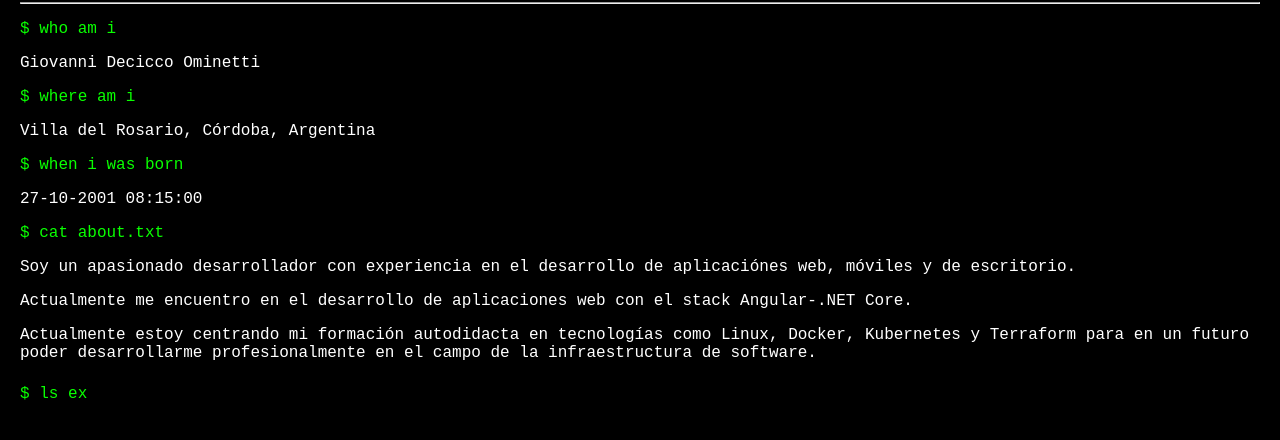
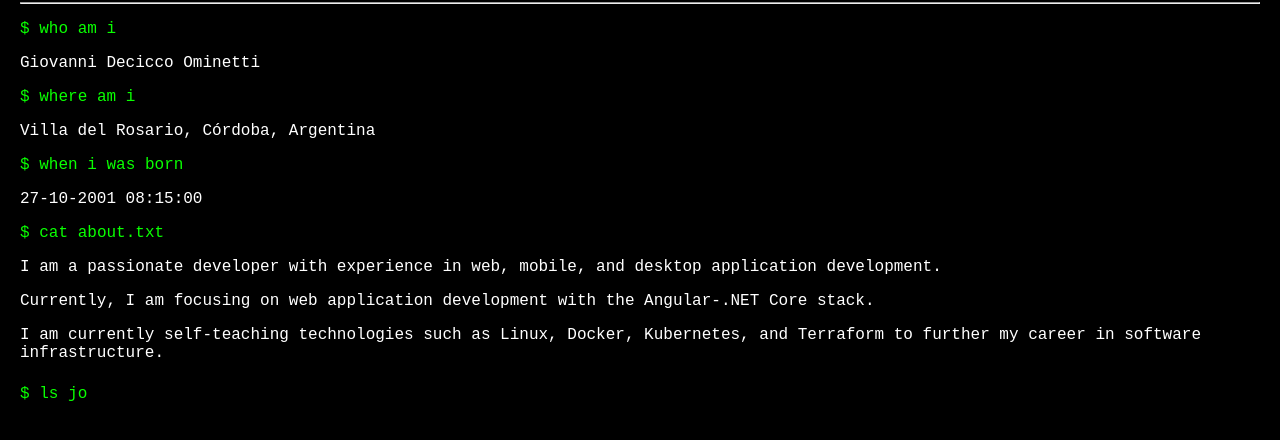
Before and after one commit to gio-decicco/gio-decicco.github.io, a plain HTML site: page index.html in a window 1280 px wide. Shown: the part 98-538 px from the top of the page. Drawn offline with Linux system fonts and the light colour scheme.

Commit message:
Update index.html

```diff
--- a/index.html
+++ b/index.html
@@ -57,76 +57,73 @@
     { command: "who am i", output: "Giovanni Decicco Ominetti" },
     { command: "where am i", output: "Villa del Rosario, Córdoba, Argentina" },
     { command: "when i was born", output: "27-10-2001 08:15:00" },
-            { command: "cat about.txt", output: "<p>Soy un apasionado desarrollador con experiencia en el desarrollo de aplicaciónes web, móviles y de escritorio.</p>" +
-
-                "<p>Actualmente me encuentro en el desarrollo de aplicaciones web con el stack Angular-.NET Core.</p>" +
-
-                "<p>Actualmente estoy centrando mi formación autodidacta en tecnologías como Linux, Docker, Kubernetes y Terraform para en un futuro poder desarrollarme profesionalmente en el campo de la infraestructura de software.</p>"
-
+    { command: "cat about.txt", output: "<p>I am a passionate developer with experience in web, mobile, and desktop application development.</p>" +
+        "<p>Currently, I am focusing on web application development with the Angular-.NET Core stack.</p>" +
+        "<p>I am currently self-teaching technologies such as Linux, Docker, Kubernetes, and Terraform to further my career in software infrastructure.</p>"
     },
-            { command: "ls experiencia-laboral/", output: "evoltis/  coovilros/  banco-roela-sa/" },
+    { command: "ls job-history/", output: "evoltis/  coovilros/  banco-roela-sa/" },
     {
-                command: "cat evoltis/descripcion.txt",
+        command: "cat evoltis/description.txt",
         output: `
         <div class='experience-box'>
-                    <strong>Full-Stack Ssr Developer (Noviembre 2024 - Actualidad)</strong>
+            <strong>Full-Stack Ssr Developer (November 2024 - Today)</strong>
             <ul>
-                        <li>Desarrollo de aplicaciones web con el stack Angular-.NET Core.</li>
-                        <li>Mantenimiento de bases de datos en MySQL.</li>
+                <li>Web application development with the Angular-.NET Core stack.</li>
+                <li>Database maintenance in MySQL.</li>
             </ul>
 
-                    <p>Tecnologías destacadas</p>
+            <p>Featured Technologies</p>
             <ul>
-                        <li>Frontend: Angular con complementos como NX, PrimeNG, Ngrx.</li>
-                        <li>Backend: .NET Core y Entity Framework Core con patrones como: Strategy, Factory, Inyección de dependencias, Clean Architecture.</li>
-                        <li>Gestiones: Ecosistema Office, Jira, Bitbucket.</li>
+                <li>Frontend: Angular with tools like NX, PrimeNG, Ngrx.</li>
+                <li>Backend: .NET Core and Entity Framework Core with patterns like: Strategy, Factory, Dependency Injection, Clean Architecture.</li>
+                <li>Management: Office Ecosystem, Jira, Bitbucket.</li>
             </ul>
         </div>`
     },
     {
-                command: "cat coovilros/descripcion.txt",
+        command: "cat coovilros/description.txt",
         output: `
         <div class='experience-box'>
-                    <strong>Full-Stack Developer (Mayo 2024 - Noviembre 2024)</strong>
+            <strong>Full-Stack Developer (May 2024 - November 2024)</strong>
             <ul>
-                        <li>Desarrollo de aplicaciones web, móviles (Android) y escritorio (Multiplataforma).</li>
-                        <li>Mantenimiento de bases de datos SQL Server y PostgreSQL.</li>
+                <li>Development of web, mobile (Android), and desktop (Multiplatform) applications.</li>
+                <li>Database maintenance in SQL Server and PostgreSQL.</li>
             </ul>
 
-                    <p>Tecnologías destacadas</p>
+            <p>Featured Technologies</p>
             <ul>
-                        <li>Frontend: Angular con Ngrx, Kotlin y Java, Lazarus Forms</li>
-                        <li>Backend: .NET Core y Entity Framework Core.</li>
-                        <li>Gestiones: Ecosistema Google, MantisBT, Github y SVN.</li>
+                <li>Frontend: Angular with Ngrx, Kotlin and Java, Lazarus Forms</li>
+                <li>Backend: .NET Core and Entity Framework Core.</li>
+                <li>Management: Google Ecosystem, MantisBT, Github, and SVN.</li>
             </ul>
         </div>`
     },
     {
-                command: "cat banco-roela-sa/descripcion.txt",
+        command: "cat banco-roela-sa/description.txt",
         output: `
         <div class='experience-box'>
-                    <strong>QA Tester (Abril 2023 - Diciembre 2023)</strong>
+            <strong>QA Tester (April 2023 - December 2023)</strong>
             <ul>
-                        <li>Pruebas manuales y automatizadas.</li>
-                        <li>Reportes de errores y seguimiento.</li>
-                        <li>Validación de requisitos de software.</li>
+                <li>Manual and automated testing.</li>
+                <li>Error reporting and follow-up.</li>
+                <li>Software requirement validation.</li>
             </ul>
 
-                    <p>Tecnologías destacadas</p>
+            <p>Featured Technologies</p>
             <ul>
-                        <li>Zephyr Scale for Jira (Pruebas manuales de frontend)</li>
-                        <li>Postman y SwaggerUI (Pruebas manuales de backend)</li>
+                <li>Zephyr Scale for Jira (Frontend manual testing)</li>
+                <li>Postman and SwaggerUI (Backend manual testing)</li>
             </ul>
         </div>`
     },
-            { command: "ls formacion/", output: "tup-utn/" },
+    { command: "ls formation/", output: "tup-utn/" },
     {
-                command: "cat tup-utn/descripcion.txt",
+        command: "cat tup-utn/description.txt",
         output: `
         <div class='experience-box'>
-                    <strong>Tecnicatura Universitaria en Programación (Enero 2022 - Agosto 2024)</strong>
+            <strong>Technicature in Programming (January 2022 - August 2024)</strong>
 
-                    <p>Tecnologías destacadas</p>
+            <p>Featured Technologies</p>
             <ul>
                 <li>.NET</li>
                 <li>Spring Boot</li>
@@ -134,7 +131,7 @@
             </ul>
         </div>`
     },
-            { command: "cat contact.txt", output: "Puedes contactarme en: <a href='mailto:giovannideciccoominetti@gmail.com' style='color: #09ff00;'>giovannideciccoominetti@gmail.com</a><br>Teléfono: <span style='color: #09ff00;'>+54 9 351 6510318</span>" },
+    { command: "cat contact.txt", output: "You can contact me at: <a href='mailto:giovannideciccoominetti@gmail.com' style='color: #09ff00;'>giovannideciccoominetti@gmail.com</a><br>Phone: <span style='color: #09ff00;'>+54 9 351 6510318</span>" },
 ];
 
         const terminalContent = document.getElementById("terminal-content");
```
Lines whose indentation alone changed are shown as unchanged.
